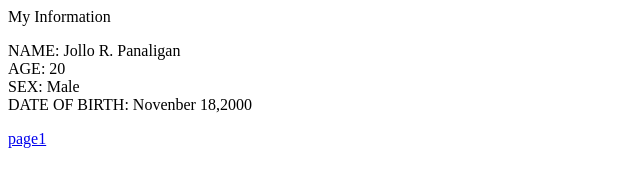
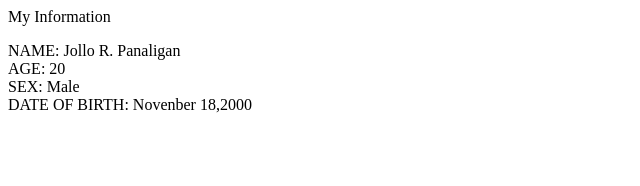
Before and after one commit to Jollo1/Jollo1.github.io, a plain HTML site: page index.html in a window 1280 px wide. Shown: the full height of the page, 0-640 px from the left. Drawn offline with Linux system fonts and the light colour scheme.

Commit message:
Update index.html

```diff
--- a/index.html
+++ b/index.html
@@ -9,4 +9,3 @@
     SEX: Male<br>
     DATE OF BIRTH: Novenber 18,2000<br>
 </p>
-   <a href = "page1.html"> page1 </a>
```
